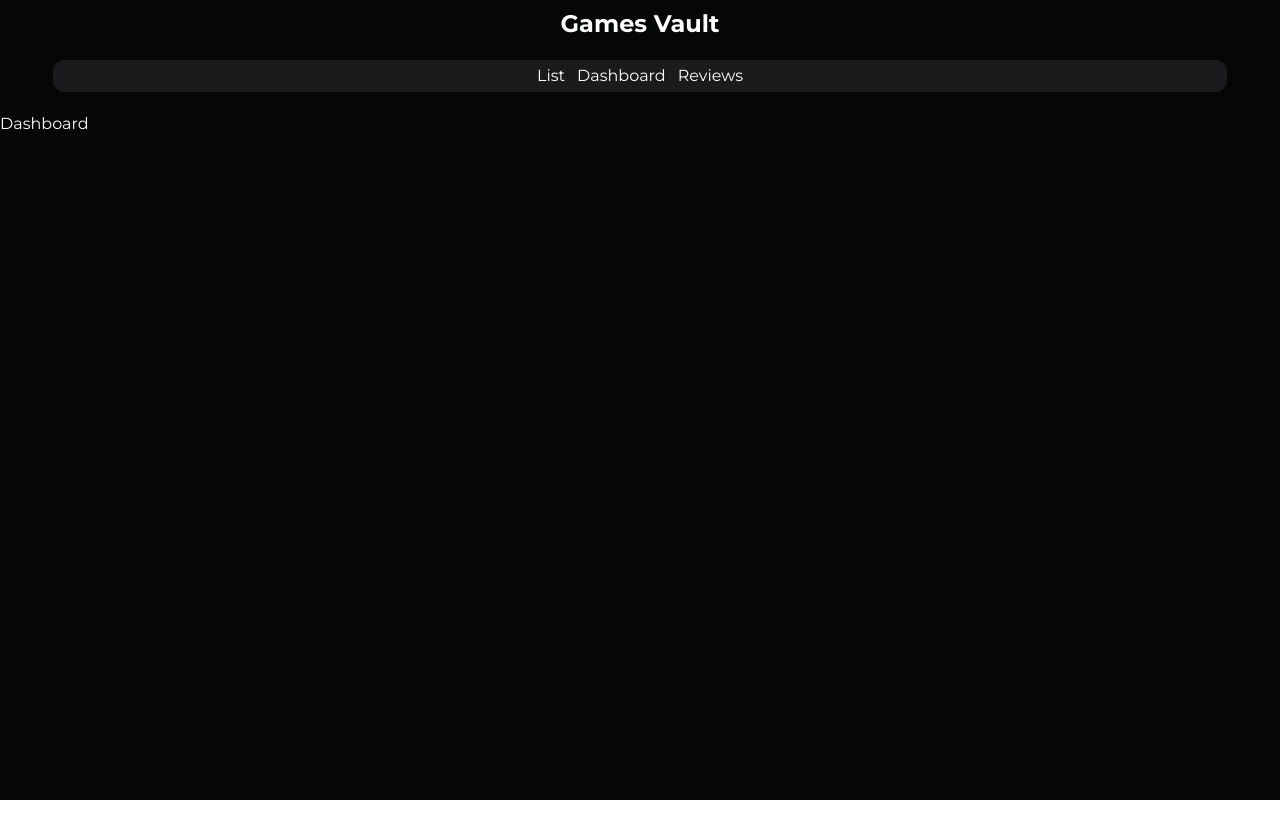
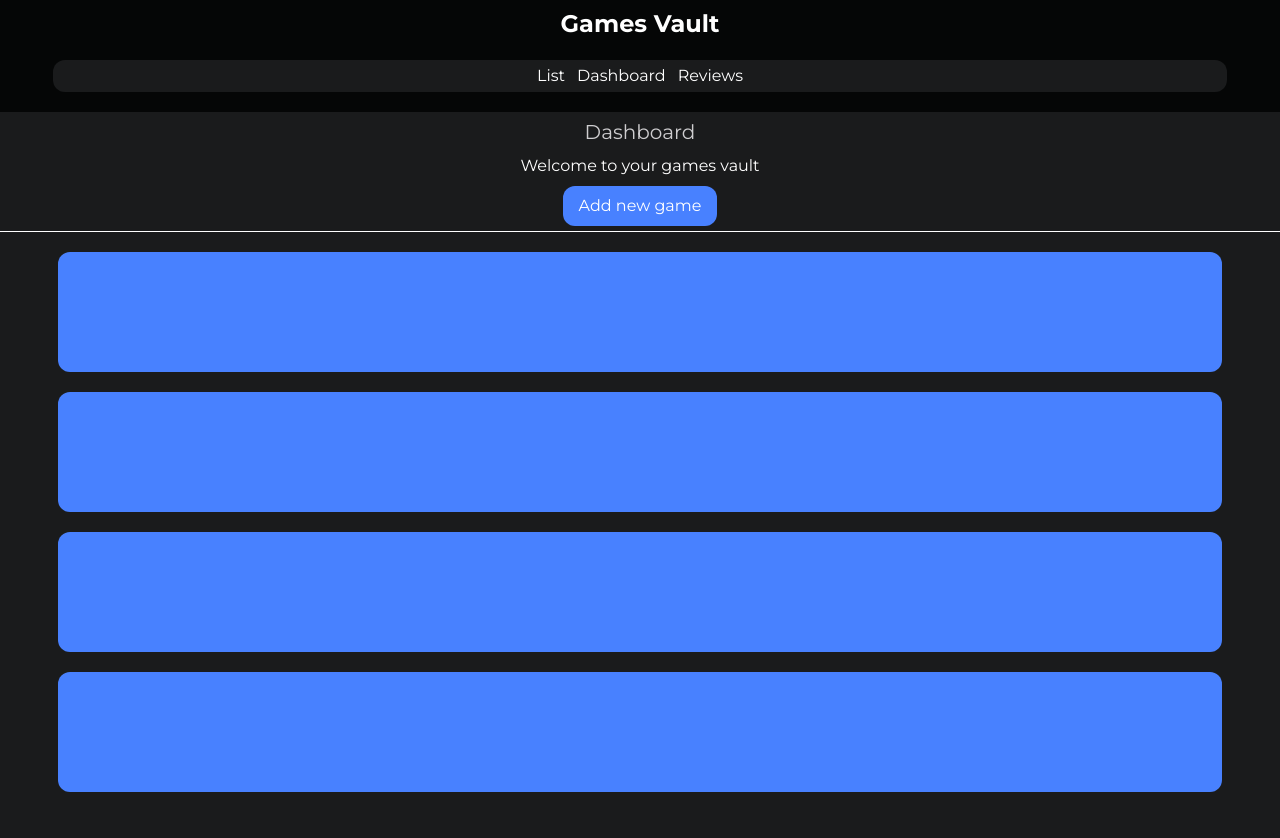
Before and after one commit to tadeowoto/GamesVault, a React (Vite) app: page /Dashboard in a window 1280 px wide. Shown: the top 838 px of the page. Before the commit the page ends 800 px from the top, so only its background shows below. Built offline with nearby package versions, Linux system fonts and the light colour scheme; no server answers.

Commit message:
dashboard added

```diff
--- a/src/App.tsx
+++ b/src/App.tsx
@@ -2,6 +2,7 @@ import { MainLayout } from "./layouts/MainLayout";
 import GamesGridContainer from "./components/GamesGridContainer";
 import { GameProvider } from "./context/GamesContext";
 import { BrowserRouter, Routes, Route } from "react-router-dom";
+import { Dashboard } from "./components/Dashboard";
 
 function App() {
   return (
@@ -11,7 +12,7 @@ function App() {
           <Routes>
             <Route path="/" element={<GamesGridContainer />} />
             <Route path="/List" element={<h1>My Lists</h1>} />
-            <Route path="/Dashboard" element={<h1>Dashboard</h1>} />
+            <Route path="/Dashboard" element={<Dashboard />} />
             <Route path="/Reviews" element={<h1>revies</h1>} />
             <Route path="*" element={<h1>404 Not Found</h1>} />
           </Routes>
--- /dev/null
+++ b/src/components/Dashboard.tsx
@@ -0,0 +1,19 @@
+export const Dashboard = () => {
+  //TODO AGREGAR ICONO DE AGREGAR AL BOTON
+  //TODO COMPONETIZAR EL DASHBOARD
+  return (
+    <div className="w-full min-h-screen bg-bg-card flex flex-col gap-5 items-center">
+      <header className="w-full h-30  flex flex-col items-center justify-center border-b">
+        <h1 className="text-xl text-text-primary mb-2">Dashboard</h1>
+        <p className="text-md">Welcome to your games vault</p>
+        <button className="py-2 px-4 mt-2 bg-accent-hover rounded-xl">
+          Add new game
+        </button>
+      </header>
+      <article className="w-10/11 h-30 bg-accent-hover rounded-xl"></article>
+      <article className="w-10/11 h-30 bg-accent-hover rounded-xl"></article>
+      <article className="w-10/11 h-30 bg-accent-hover rounded-xl"></article>
+      <article className="w-10/11 h-30 bg-accent-hover rounded-xl"></article>
+    </div>
+  );
+};
--- a/src/layouts/MainLayout.tsx
+++ b/src/layouts/MainLayout.tsx
@@ -1,5 +1,6 @@
 import React from "react";
 import Navbar from "../components/Navbar";
+import { Link } from "react-router-dom";
 
 type Props = {
   children: React.ReactNode;
@@ -8,7 +9,9 @@ type Props = {
 export const MainLayout = ({ children }: Props) => {
   return (
     <article className="w-full min-h-screen bg-bg-dark text-white font-sans flex flex-col items-center gap-5">
-      <h1 className="text-center pt-2 font-bold text-2xl">Games Vault</h1>
+      <Link to="/" className="text-center pt-2 font-bold text-2xl">
+        Games Vault
+      </Link>
       <Navbar />
       <main className="w-full h-full">{children}</main>
     </article>
```
